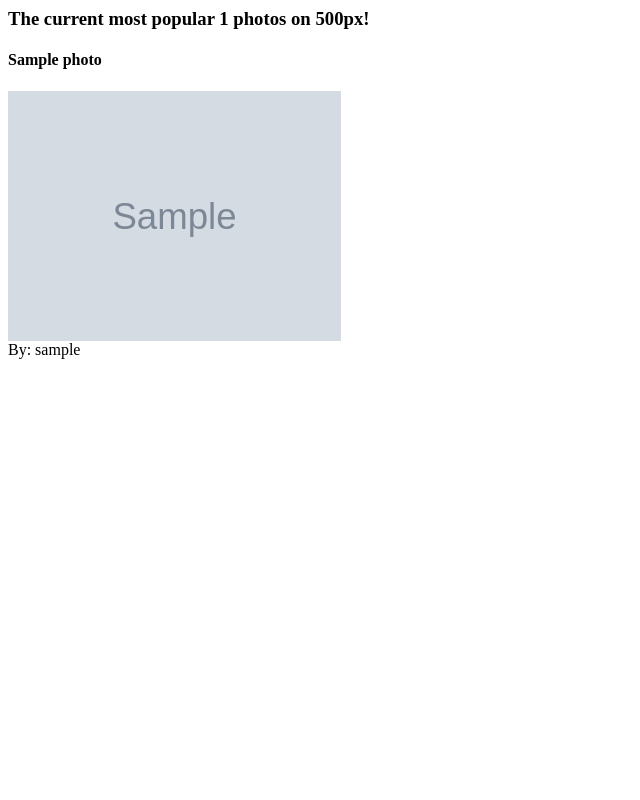
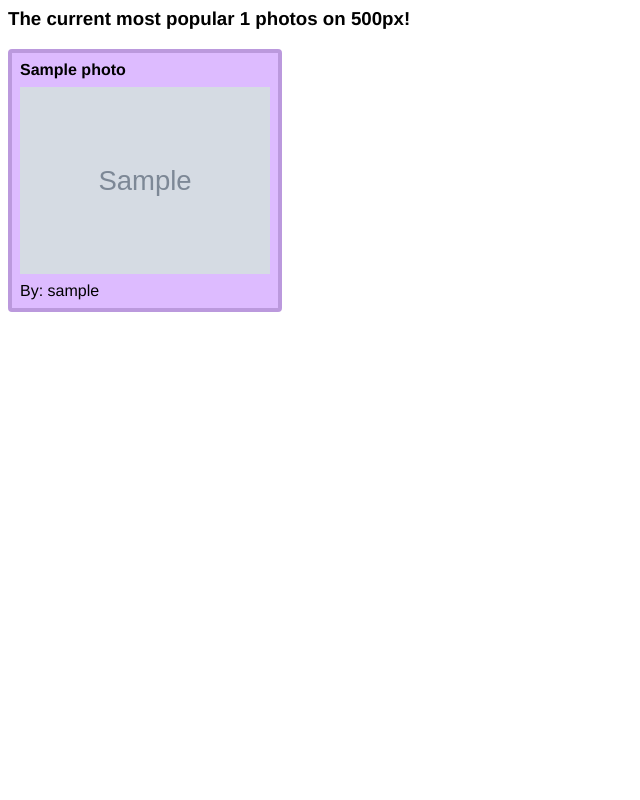
Before and after one commit to hoylemd/500px-challenge, a Flask app: page / in a window 1280 px wide. Shown: the whole page, without its empty margins (0-640 px from the left). Run offline with Flask 2, Linux system fonts and the light colour scheme; grey boxes marked "Sample" are stand-in pictures; a database or web service that is not in the repository returns one stand-in record (values such as "Sample title"); data that the repository does not hold is empty.

Commit message:
Add a css file

```diff
--- a/docker-compose.yml
+++ b/docker-compose.yml
@@ -7,6 +7,7 @@
       - API_KEY
     volumes:
       - ./src:/app
+      - ./static:/static
     stdin_open: true
 
   nginx:
@@ -16,5 +17,6 @@
       - app
     volumes:
       - ./nginx:/etc/nginx:ro
+      - ./static:/usr/share/nginx/static:ro
     ports:
       - 80:80
--- a/src/templates/index.html
+++ b/src/templates/index.html
@@ -1,14 +1,16 @@
 <html>
-<head></head>
+  <head>
+    <link rel="stylesheet" type="text/css" href="/static/index.css"/>
+  </head>
 <body>
   <h3>The current most popular {{ n }} photos on 500px!</h3>
 
   {% for photo in photos %}
-  <p class="photo">
-    <h4>{{ photo.name }}</h4>
-    <img src="{{ photo['image_url'][0] }}" style="max-height: 250px;">
+  <div class="photo_card">
+    <div class="author">{{ photo.name }}</div>
+    <img class="thumbnail" src="{{ photo['image_url'][0] }}">
     <div>By: {{ photo.user.username }}</div>
-  </p>
+  </div>
   {% endfor %}
 
 </body>
--- /dev/null
+++ b/static/index.css
@@ -0,0 +1,34 @@
+body {
+  font-family: "helvetica";
+  font-height: 16px;
+}
+
+.photo_card {
+  background-color: #DBF;
+
+  margin: 0.2t 5em;
+  padding: 0.5em;
+
+  display: inline-block;
+  max-width: 300px;
+  max-height: 300px;
+  vertical-align: top;
+
+  border-radius: 0.25em;
+  border: 0.25em solid #B9D;
+
+}
+
+.photo_card .thumbnail {
+  max-height: 250px;
+  max-width: 250px;
+}
+
+.photo_card .author {
+  font-weight: 700;
+}
+
+.photo_card .thumbnail {
+  margin-top: 0.5em;
+  margin-bottom: 0.5em;
+}
```
Also changed, not shown: README.md, 1 other file.
